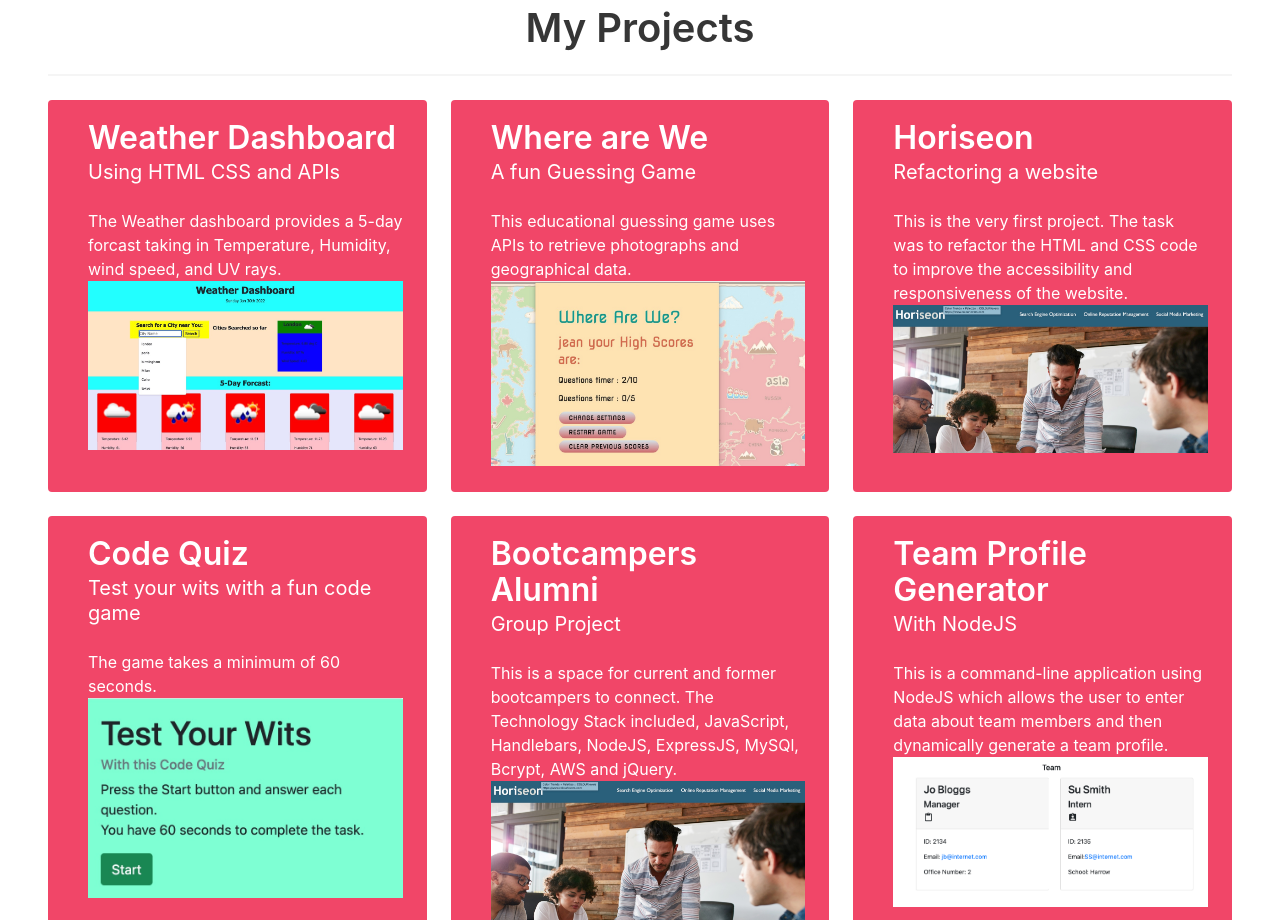
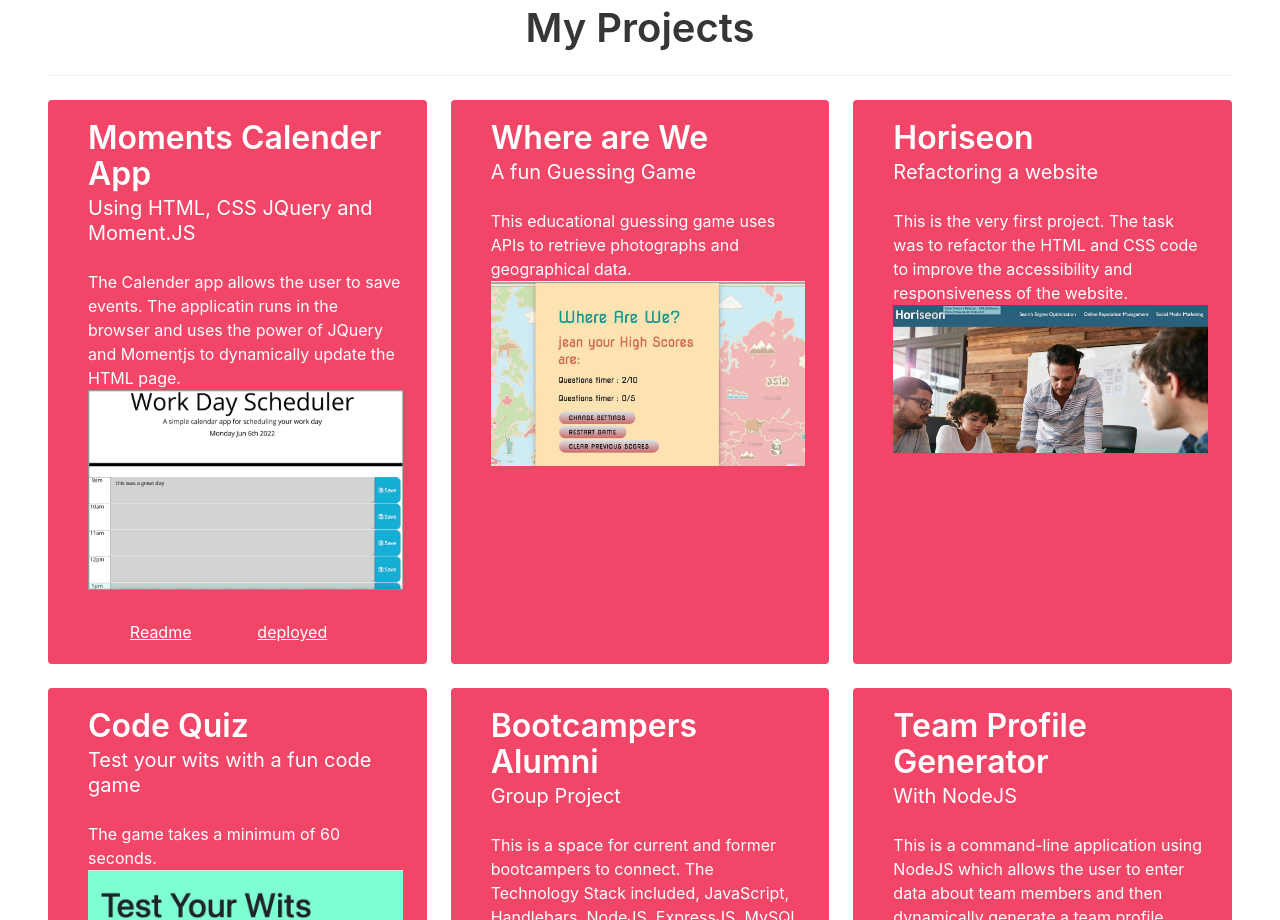
Before and after one commit to AbriCS/Abri-CS, a plain HTML site: page index.html in a window 1280 px wide. Shown: the part 1540-2460 px from the top of the page. Drawn offline with nearby package versions, Linux system fonts and the light colour scheme.

Commit message:
updated urls for first portfolio item

```diff
--- a/index.html
+++ b/index.html
@@ -82,12 +82,20 @@
          <div class="tile is-ancestor">
            <div class="tile is-parent">
             <article class="tile is-child notification is-danger">
-              <p class="title">Weather Dashboard</p>
-              <p class="subtitle">Using HTML CSS and APIs</p>
+              <p class="title">Moments Calender App</p>
+              <p class="subtitle">Using HTML, CSS JQuery and Moment.JS</p>
               <div class="content">
-                The Weather dashboard provides a 5-day forcast taking in Temperature, Humidity, wind speed, and UV rays.
-                <img src="./assets/images/Weather-dashboard.jpeg" alt="A Weather Dashboard">
+                The Calender app allows the user to save events. The applicatin runs in the browser and uses the power of JQuery and Momentjs to dynamically update the HTML page.
+                <img src="./assets/images/Calender-App.png" alt="A Calender App">
               </div>
+              <div class="columns">
+              <div class="column has-text-centered">
+                <a href="https://github.com/AbriCS/Moments" target="_blank" rel="noopener noreferrer">Readme</a>
+              </div>
+              <div class="column">
+                <a href="https://abrics.github.io/Moments/" target="_blank" rel="noopener noreferrer">deployed</a>
+              </div>
+            </div>
             </article>
           </div>
           <div class="tile is-parent">
```
Also changed, not shown: assets/images/Calender-App.png (added).
